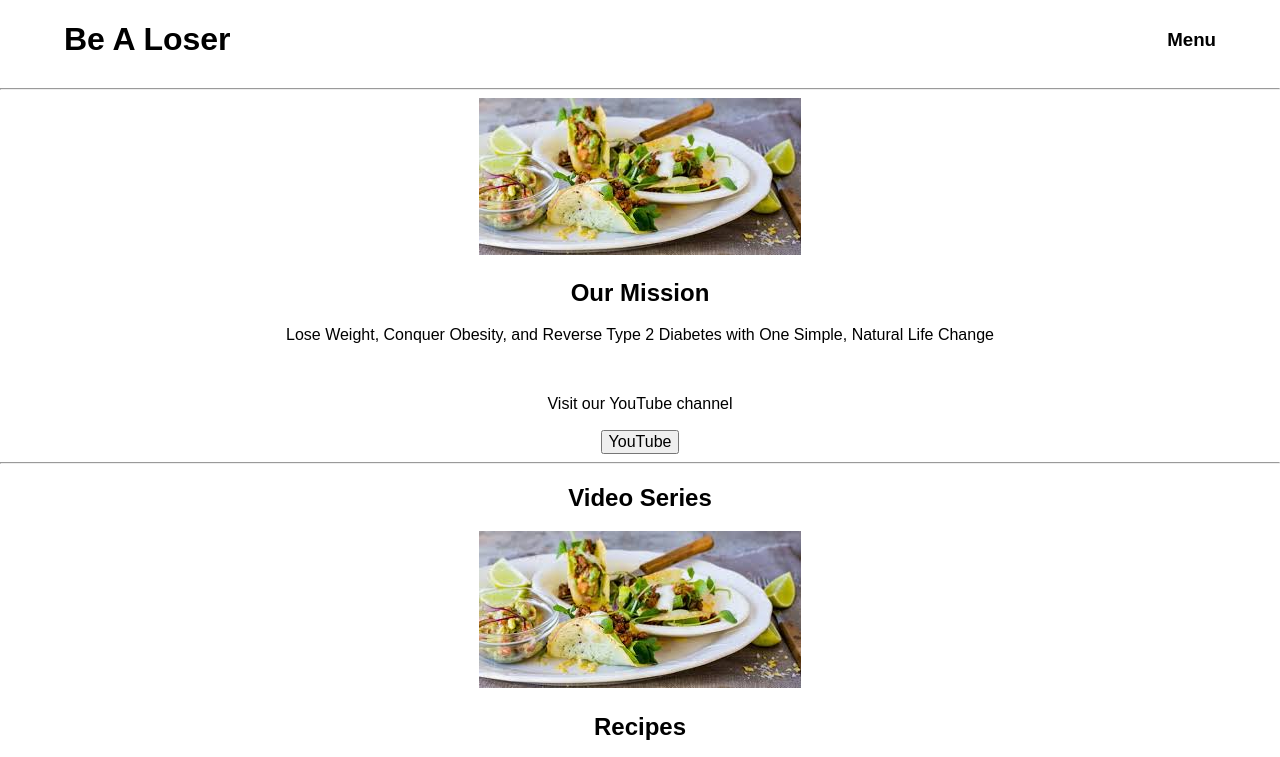
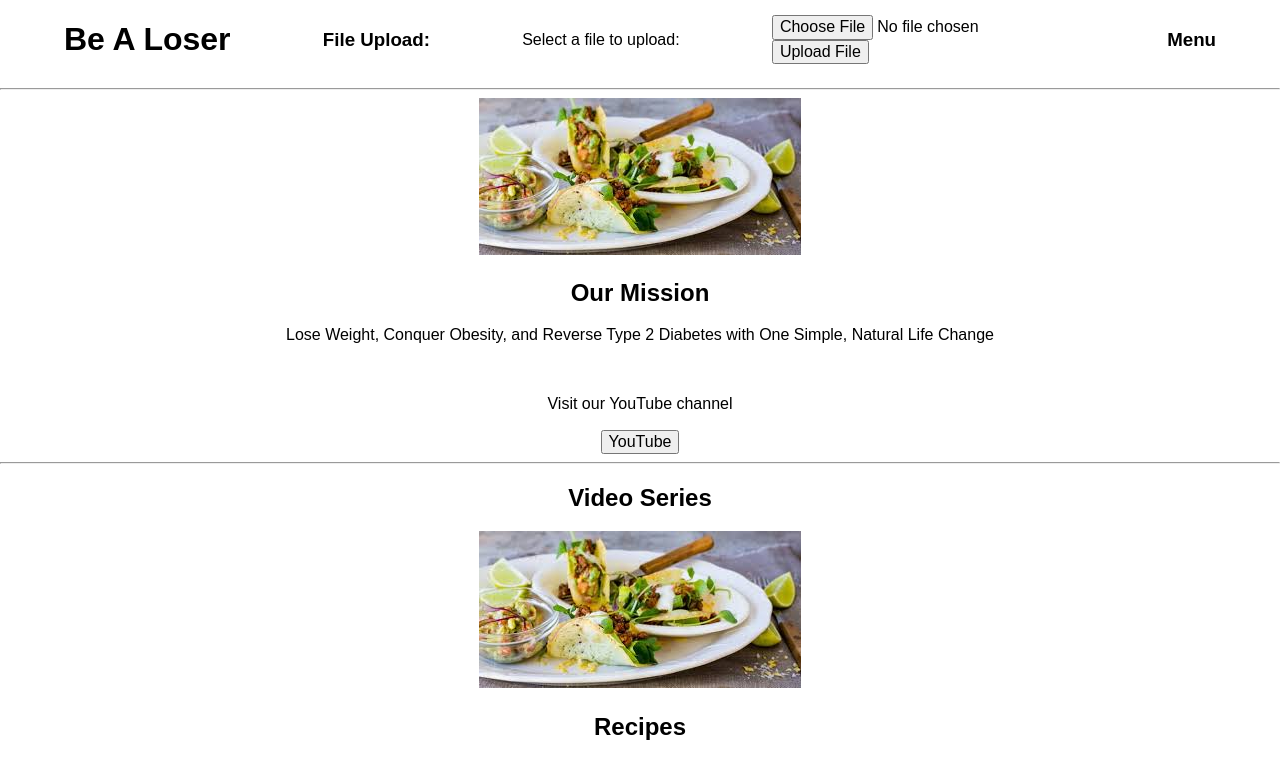
Before and after one commit to gregknudsen-zz/bal-redesign, a website: page index.html in a window 1280 px wide. Shown: the top 757 px of the page. Drawn offline with Linux system fonts and the light colour scheme.

Commit message:
some testing of Node behavior using TUTS plus tutorial

```diff
--- a/index.html
+++ b/index.html
@@ -10,6 +10,16 @@
 		<div class="title">
 			<h1>Be A Loser</h1>
 		</div>
+
+      <h3>File Upload:</h3>
+      Select a file to upload: <br />
+
+      <form action = "http://127.0.0.1:8081/file_upload" method = "POST"
+         enctype = "multipart/form-data">
+         <input type="file" name="file" size="50" />
+         <br />
+         <input type = "submit" value = "Upload File" />
+      </form>
 
 			<nav>
 				<h3 class="menu-button">Menu</h3>
```
Also changed, not shown: package.json (added, +27 -0 lines), public/images/cover.jpg (added).
